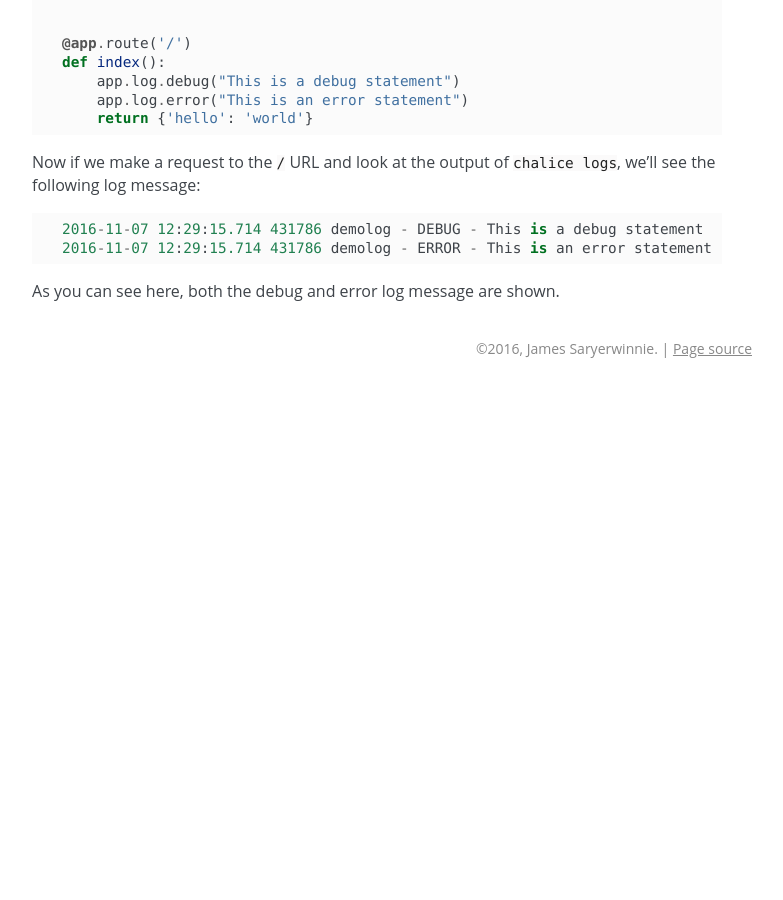
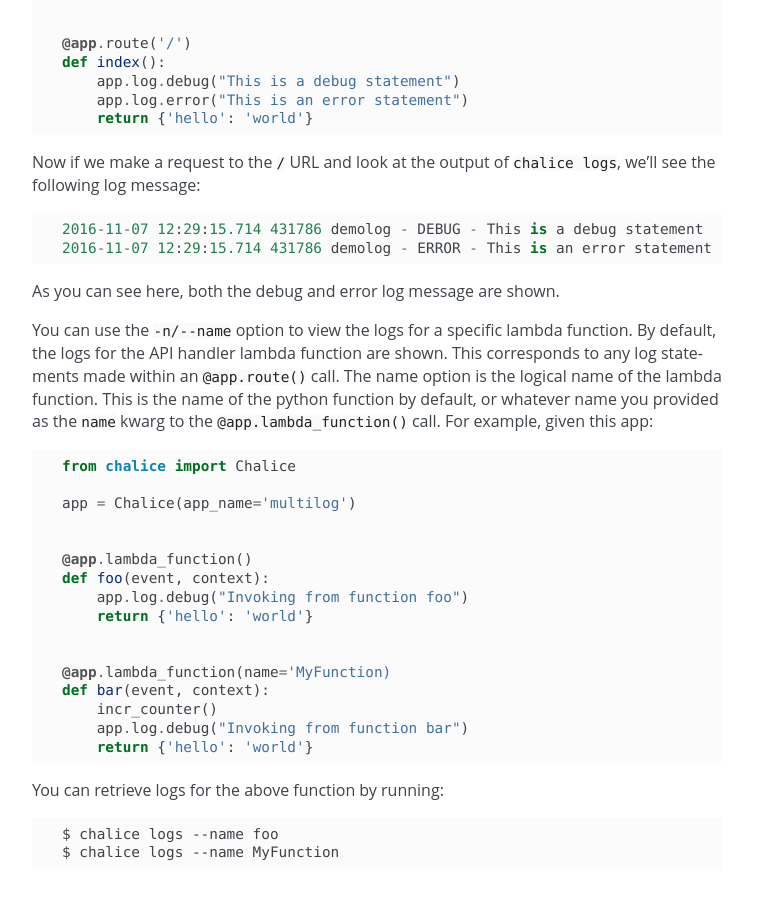
Before and after one commit to aws/chalice, a Sphinx documentation site: the page built from docs/source/topics/logging.rst, in a window 1280 px wide and 900 px high, scrolled down 1130 px. Shown: the whole window, without its empty margins (398-1181 px from the left). Built offline with Sphinx 7.4.7, drawn with Linux system fonts in a browser that asks for light colours; pages that are not in the unit, such as notebooks, are missing from menus; before the commit the page ends 1518 px from its top, so only the background shows below that.

Commit message:
Update docs with a section on lambda function names

```diff
--- a/docs/source/topics/logging.rst
+++ b/docs/source/topics/logging.rst
@@ -83,3 +83,36 @@
 
 
 As you can see here, both the debug and error log message are shown.
+
+You can use the ``-n/--name`` option to view the logs for a specific lambda
+function.  By default, the logs for the API handler lambda function are shown.
+This corresponds to any log statements made within an ``@app.route()`` call.
+The name option is the logical name of the lambda function.  This is the
+name of the python function by default, or whatever name you provided
+as the ``name`` kwarg to the ``@app.lambda_function()`` call.  For example,
+given this app:
+
+.. code-block:: python
+
+    from chalice import Chalice
+
+    app = Chalice(app_name='multilog')
+
+
+    @app.lambda_function()
+    def foo(event, context):
+        app.log.debug("Invoking from function foo")
+        return {'hello': 'world'}
+
+
+    @app.lambda_function(name='MyFunction)
+    def bar(event, context):
+        incr_counter()
+        app.log.debug("Invoking from function bar")
+        return {'hello': 'world'}
+
+
+You can retrieve logs for the above function by running::
+
+    $ chalice logs --name foo
+    $ chalice logs --name MyFunction
```
